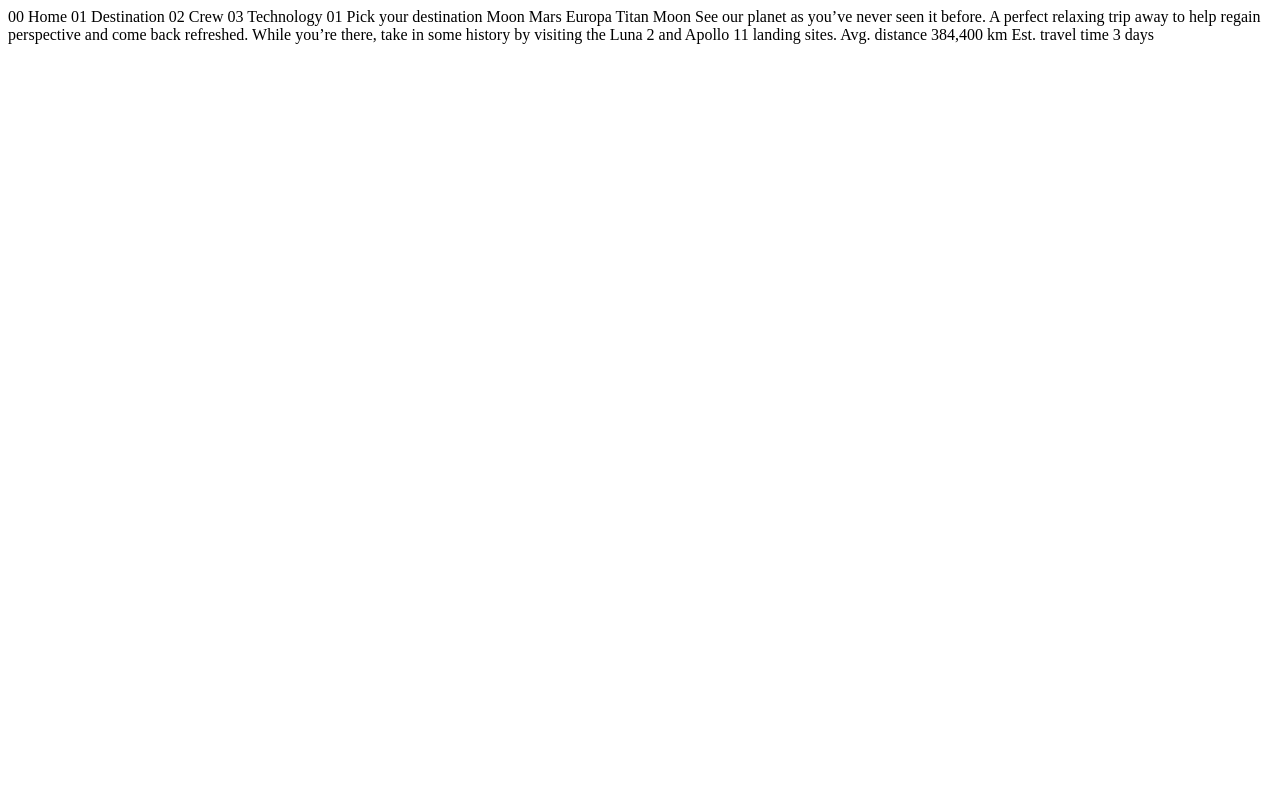
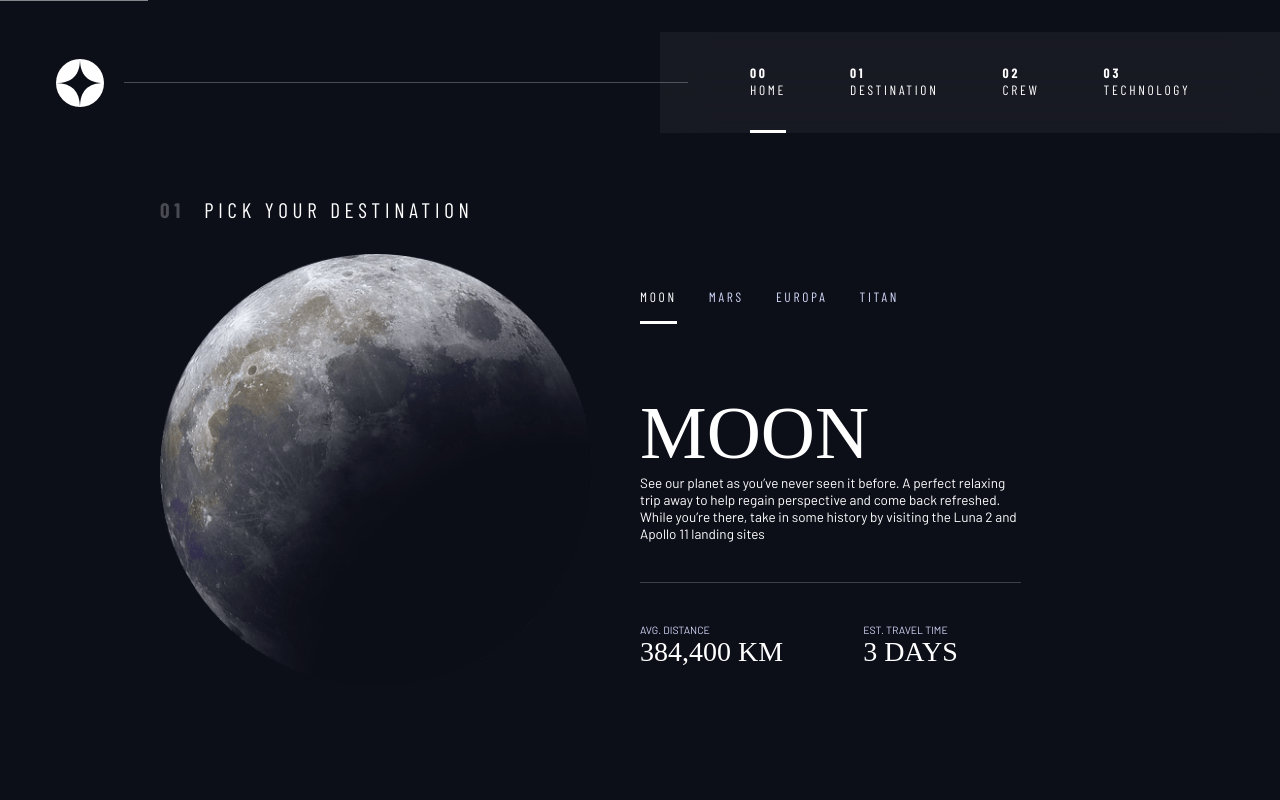
Before and after one commit to Aman11b/Space-Travel, a plain HTML site: page destination-moon.html in a window 1280 px wide. Drawn offline with nearby package versions, Linux system fonts and the light colour scheme; a web font is replaced by a local one.

Commit message:
added destination page layout

```diff
--- a/destination-moon.html
+++ b/destination-moon.html
@@ -5,33 +5,73 @@
   <meta name="viewport" content="width=device-width, initial-scale=1.0">
 
   <link rel="icon" type="image/png" sizes="32x32" href="./assets/favicon-32x32.png">
+  <link rel="preconnect" href="https://fonts.googleapis.com">
+  <link rel="preconnect" href="https://fonts.gstatic.com" crossorigin>
+  <link href="https://fonts.googleapis.com/css2?family=Barlow+Condensed:ital,wght@0,100;0,200;0,300;0,400;0,500;0,600;0,700;0,800;0,900;1,100;1,200;1,300;1,400;1,500;1,600;1,700;1,800;1,900&family=Barlow:ital,wght@0,100;0,200;0,300;0,400;0,500;0,600;0,700;0,800;0,900;1,100;1,200;1,300;1,400;1,500;1,600;1,700;1,800;1,900&family=Bellefair&display=swap" rel="stylesheet">
+  <!-- custom css -->
+  <link rel="stylesheet" href="index.css">
+
 
   <title>Frontend Mentor | Space tourism website</title>
+
+  <script src="index.js" defer></script>
 </head>
-<body>
+<body class="destination">
+  <a class="skip-to-content" href="#main">Skip to main Content</a>
+  <header class="primary-header flex">
+    <!-- logo -->
+    <div>
+      <img src="./assets/shared/logo.svg" alt="Space tourism logo" class="logo">
 
-  00 Home
-  01 Destination
-  02 Crew
-  03 Technology
+    </div>
+    <button class="mobile-nav-toggle" aria-controls="primary-navigation"><span class="sr-only" aria-expanded="false">Menu</span></button>
+    <!-- navigation -->
+    <nav>
+        <ul id="primary-navigation" data-visible="" class="primary-navigation underline-indicator flex " style="--gap:4rem">
+            <li class="active"><a class="ff-sans-cond uppercase text-white letter-spacing-2" href="index.html"><span aria-hidden="true">00</span> Home</a></li>
+            <li><a class="ff-sans-cond uppercase text-white letter-spacing-2" href="destination.html"><span aria-hidden="true">01</span> Destination</a></li>
+            <li><a class="ff-sans-cond uppercase text-white letter-spacing-2" href="crew.html"><span aria-hidden="true">02</span> Crew</a></li>
+            <li><a class="ff-sans-cond uppercase text-white letter-spacing-2" href="technology.html"><span aria-hidden="true">03</span> Technology</a></li>
+        </ul>
+    </nav>
+  </header>
 
-  01 Pick your destination
 
-  Moon
-  Mars
-  Europa
-  Titan
+  <main id="main" class="grid-container grid-container--destination flow">
+    <h1 class="numbered-title fs-500 ff-sans-cond uppercase letter-spacing-1"><span aria-hidden="true">01</span> Pick your destination</h1>
 
-  Moon
+    <img src="./assets/destination/image-moon.png" alt="the moon">
 
-  See our planet as you’ve never seen it before. A perfect relaxing trip away to help
-  regain perspective and come back refreshed. While you’re there, take in some history
-  by visiting the Luna 2 and Apollo 11 landing sites.
+    <div class="tab-list underline-indicator flex">
+      <button aria-selected="true" class="uppercase text-accent letter-spacing-2 bg-dark ff-sans-cond" >Moon</button>
+      <button aria-selected="false" class="uppercase text-accent letter-spacing-2 bg-dark ff-sans-cond" >Mars</button>
+      <button aria-selected="false" class="uppercase text-accent letter-spacing-2 bg-dark ff-sans-cond" >Europa</button>
+      <button aria-selected="false" class="uppercase text-accent letter-spacing-2 bg-dark ff-sans-cond" >Titan</button>
+  </div>
 
-  Avg. distance
-  384,400 km
+  <article class="destination-info">
+    <h2 class="fs-800 uppercase ff-serif">Moon</h2>
 
-  Est. travel time
-  3 days
+    <p>See our planet as you’ve never seen it before. A perfect relaxing trip away to help
+    regain perspective and come back refreshed. While you’re there, take in some history
+    by visiting the Luna 2 and Apollo 11 landing sites</p>
+
+    <div class="destination-meta flex">
+      <div>
+        <h3 class="text-accent fs-200 uppercase">Avg. distance</h3>
+        <p class=" ff-serif uppercase">384,400 km</p>
+      </div>
+      <div>
+        <h3 class="text-accent fs-200 uppercase">Est. travel time</h3>
+        <p class=" ff-serif uppercase">3 days</p>
+      </div>
+    </div>
+
+
+
+
+  </article>
+
+  </main>
 </body>
 </html>
--- a/index.css
+++ b/index.css
@@ -12,7 +12,7 @@
     --fs-800:2.625rem;
     --fs-700:1.125rem;
     --fs-600:0.75rem;
-    --fs-500:1.3125rem;
+    --fs-500:1.1125rem;
     --fs-400:0.703125rem;
     --fs-300:0.75rem;
     --fs-200:0.65625rem;
@@ -28,6 +28,7 @@
         --fs-800:3.75rem;
         --fs-700:1.875rem;
         --fs-600:1.125rem;
+        --fs-500:1.25*0.85rem;
         --fs-400:0.75rem;
     }
 }
@@ -38,6 +39,7 @@
         --fs-700:2.625rem;
         --fs-600:1.5rem;
         --fs-400:0.84375rem;
+        --fs-500:1.3125rem;
 
     }
 }
@@ -141,36 +143,6 @@ select{
     padding-inline: 2em;
     margin-inline: auto;
     max-width: 80*0.75rem;
-}
-.grid-container{
-    display: grid;
-    text-align: center;
-    place-items: center;
-    padding: 0.75rem;
-
-}
-.grid-container *{
-    max-width: 50ch;
-}
-
-@media (min-width:45em){
-    .grid-container{
-        text-align: left;
-        column-gap: var(--container-gap,2*0.75rem);
-        grid-template-columns: minmax(0.75rem,1fr) repeat(2,minmax(0,30rem)) minmax(0.75rem,1fr);
-    }
-
-    .grid-container >*:first-child{
-        grid-column: 2;
-    }
-    .grid-container >*:last-child{
-        grid-column: 3;
-    }
-    .grid-container--home{
-        padding-bottom: max(6*0.75rem, 20vh);
-        align-items: end;
-    }
-
 }
 
 /* screen reader only */
@@ -354,7 +326,7 @@ select{
         display: block;
         position: absolute;
         z-index: 2000;
-        right: 20%;
+        right: 10%;
         top:2rem;
         background: transparent;
         border: 0;
@@ -510,3 +482,102 @@ body{
         background-image: url(./assets/home/background-home-desktop.jpg);
     }
 }
+/* -------------------------------------------- */
+/* layout */
+/* -------------------------------------------- */
+
+.grid-container{
+    display: grid;
+    text-align: center;
+    place-items: center;
+    padding-inline: 0.75rem;
+    padding-bottom: 3rem;
+
+}
+.grid-container p:not([class]){
+    max-width: 50ch;
+
+}
+
+.numbered-title{
+    grid-area: title;
+}
+
+/* destination layout */
+
+.grid-container--destination{
+    --flow-space:2rem;
+    grid-template-areas:
+    'title'
+    'image'
+    'tabs'
+    'info';
+}
+.grid-container--destination > img{
+    grid-area: image;
+    max-width: 60%;
+}
+.grid-container--destination > .tab-list{
+    grid-area: tabs;
+}
+.grid-container--destination > .destination-info{
+    grid-area: info;
+}
+
+.destination-meta{
+    flex-direction: column;
+    border-top: 1px solid hsl(var(--clr-white) /.2);
+    padding-top: 2.5rem;
+    margin-top: 2.5rem;
+}
+
+.destination-meta p {
+    font-size: 1.75rem;
+
+}
+
+@media (min-width:35em){
+    .numbered-title{
+        justify-self: start;
+        margin-top: 2rem;
+    }
+    .destination-meta{
+        flex-direction: row;
+        justify-content: space-evenly;
+    }
+}
+
+@media (min-width:45em){
+    .grid-container{
+        text-align: left;
+        column-gap: var(--container-gap,2*0.75rem);
+        grid-template-columns: minmax(0.75rem,1fr) repeat(2,minmax(0,30rem)) minmax(0.75rem,1fr);
+    }
+
+    .grid-container--home >*:first-child{
+        grid-column: 2;
+    }
+    .grid-container--home >*:last-child{
+        grid-column: 3;
+    }
+    .grid-container--home{
+        padding-bottom: max(6*0.75rem, 20vh);
+        align-items: end;
+    }
+    .grid-container--destination{
+        justify-items: start;
+        align-content: start;
+        --flow-space:2rem;
+        grid-template-areas:
+        '. title title .'
+        '. image tabs .'
+        '. image info .';
+    }
+    .grid-container--destination > img{
+        max-width: 90%;
+    }
+    .destination-meta{
+        justify-content: start;
+        --gap:min(8vw,5rem);
+    }
+}
```
